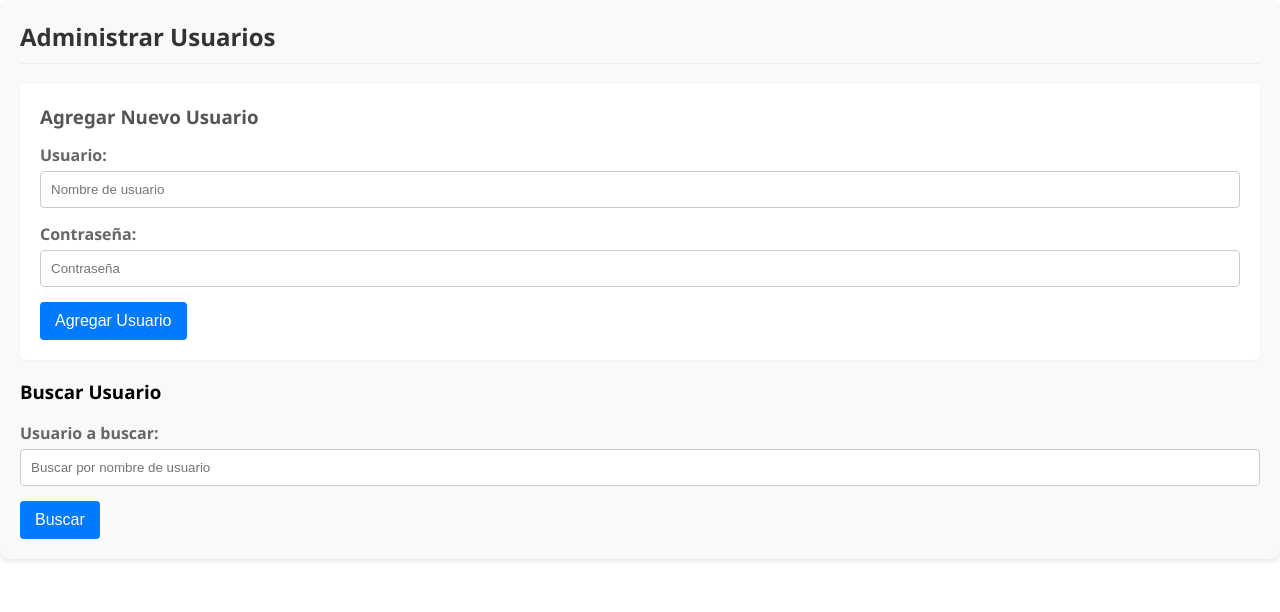
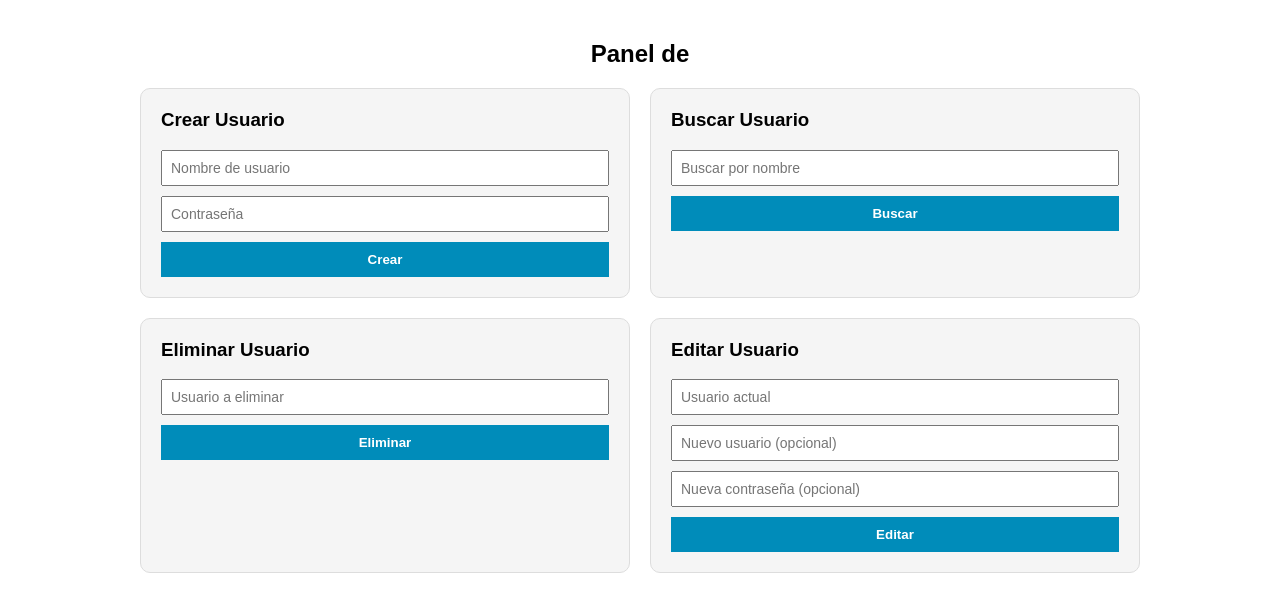
Before and after one commit to Suarwill/React-Inventario, a React (Create React App) app: page /admin in a window 1280 px wide. Shown: the top 612 px of the page. Built offline with nearby package versions, Linux system fonts and the light colour scheme.

Commit message:
adminPanel

```diff
--- a/src/components/AdminPanel.css
+++ b/src/components/AdminPanel.css
@@ -1,83 +1,91 @@
 .admin-panel {
+  max-width: 1000px;
+  margin: 0 auto;
   padding: 20px;
-    background-color: #f9f9f9;
-    border-radius: 8px;
-    box-shadow: 0 2px 4px rgba(0, 0, 0, 0.1);
-    height: 100%; /* Optional: makes it fill the content area */
-    overflow-y: auto; /* Add scroll if content overflows */
+  font-family: Arial, sans-serif;
 }
 
-  .admin-panel h2 {
-    margin-top: 0;
-    color: #333;
-    border-bottom: 1px solid #eee;
-    padding-bottom: 10px;
-    margin-bottom: 20px;
+h2 {
+  text-align: center;
 }
 
-  .admin-form {
-    background-color: #fff;
-    padding: 20px;
-    border-radius: 5px;
-    box-shadow: 0 1px 3px rgba(0, 0, 0, 0.05);
+.grid-container {
+  display: grid;
+  grid-template-columns: repeat(2, 1fr);
+  gap: 20px;
+  margin-top: 20px;
 }
 
-  .admin-form h3 {
-    margin-top: 0;
-    margin-bottom: 15px;
-    color: #555;
+/* Responsivo: 1 columna en pantallas pequeñas */
+@media (max-width: 768px) {
+  .grid-container {
+    grid-template-columns: 1fr;
+  }
 }
 
-  .form-group {
-    margin-bottom: 15px;
+.admin-box {
+  background-color: #f5f5f5;
+  border: 1px solid #ddd;
+  padding: 20px;
+  border-radius: 10px;
 }
 
-  .form-group label {
-    display: block;
-    margin-bottom: 5px;
-    font-weight: bold;
-    color: #666;
+.admin-box h3 {
+  margin-top: 0;
 }
 
-  .form-group input[type="text"],
-  .form-group input[type="password"] {
-    width: 100%;
-    padding: 10px;
-    border: 1px solid #ccc;
-    border-radius: 4px;
-    box-sizing: border-box; /* Include padding and border in element's total width and height */
+.admin-box form {
+  display: flex;
+  flex-direction: column;
 }
 
-  .admin-button {
-    background-color: #007bff;
+.admin-box input {
+  margin-bottom: 10px;
+  padding: 8px;
+  font-size: 14px;
+}
+
+.admin-box button {
+  padding: 10px;
+  background-color: #008cba;
   color: white;
-    padding: 10px 15px;
   border: none;
-    border-radius: 4px;
   cursor: pointer;
-    font-size: 1em;
+  font-weight: bold;
   transition: background-color 0.2s ease;
 }
 
-  .admin-button:hover {
-    background-color: #0056b3;
+.admin-box button:hover {
+  background-color: #006494;
+}
+
+.delete-button {
+  background-color: #e74c3c;
+}
+
+.delete-button:hover {
+  background-color: #c0392b;
+}
+
+.edit-button {
+  background-color: #ffd700;
+  color: #000;
+}
+
+.edit-button:hover {
+  background-color: #e6c200;
 }
 
 .admin-message {
-    margin-top: 15px;
-    padding: 10px;
-    border-radius: 4px;
+  margin-top: 20px;
   text-align: center;
+  font-weight: bold;
 }
 
 .success-message {
-    background-color: #d4edda;
-    color: #155724;
-    border: 1px solid #c3e6cb;
+  color: green;
 }
 
 .error-message {
-    background-color: #f8d7da;
-    color: #721c24;
-    border: 1px solid #f5c6cb;
+  color: red;
 }
--- a/src/components/AdminPanel.js
+++ b/src/components/AdminPanel.js
@@ -3,126 +3,178 @@ import axiosInstance from './axiosConfig';
 import './AdminPanel.css';
 
 const AdminPanel = () => {
+  const usuario = localStorage.getItem('username');
   const [username, setUsername] = useState('');
   const [password, setPassword] = useState('');
+  const [searchQuery, setSearchQuery] = useState('');
+  const [searchResults, setSearchResults] = useState([]);
+  const [deleteUser, setDeleteUser] = useState('');
+  const [editUsername, setEditUsername] = useState('');
+  const [newUsername, setNewUsername] = useState('');
+  const [newPassword, setNewPassword] = useState('');
   const [message, setMessage] = useState('');
   const [messageType, setMessageType] = useState('');
-  const [searchQuery, setSearchQuery] = useState('');
-  const [searchResults, setSearchResults] = useState([]);
+
+  const showMessage = (text, type = 'success') => {
+    setMessage(text);
+    setMessageType(type);
+  };
 
   const handleRegister = async (e) => {
     e.preventDefault();
-    setMessage('');
-    setMessageType('');
-
     if (!username.trim() || !password.trim()) {
-      setMessage('Por favor, ingrese usuario y contraseña.');
-      setMessageType('error');
-      return;
+      return showMessage('Por favor, ingrese usuario y contraseña.', 'error');
     }
 
     try {
-      const response = await axiosInstance.post('/user/register', { username, password });
-
-      setMessage(response.data.message || 'Usuario registrado con éxito.');
-      setMessageType('success');
+      const res = await axiosInstance.post('/user/register', { username, password });
+      showMessage(res.data.message || 'Usuario registrado con éxito.');
       setUsername('');
       setPassword('');
     } catch (error) {
-      console.error("Error registering user:", error);
-      setMessage(error.response?.data?.error || 'Error al registrar el usuario. Intente de nuevo.');
-      setMessageType('error');
+      showMessage(error.response?.data?.error || 'Error al registrar el usuario.', 'error');
     }
   };
 
   const handleSearch = async (e) => {
     e.preventDefault();
-    setSearchResults([]); // Clear previous results
+    try {
+      const res = await axiosInstance.get('/user/search', { params: { username: searchQuery } });
+      setSearchResults(res.data);
+      showMessage('');
+    } catch (error) {
+      showMessage(error.response?.data?.error || 'Error al buscar usuario.', 'error');
+    }
+  };
 
-    if (!searchQuery.trim()) {
-      setMessage('Por favor, ingrese un nombre de usuario para buscar.');
-      setMessageType('error');
-      return;
+  const handleDelete = async (e) => {
+    e.preventDefault();
+    try {
+      const res = await axiosInstance.delete(`/user/${deleteUser}`);
+      showMessage(res.data.message);
+      setDeleteUser('');
+    } catch (error) {
+      showMessage(error.response?.data?.error || 'Error al eliminar usuario.', 'error');
+    }
+  };
+
+  const handleEdit = async (e) => {
+    e.preventDefault();
+    if (!editUsername.trim() || (!newUsername.trim() && !newPassword.trim())) {
+      return showMessage('Ingrese un usuario actual y al menos un dato nuevo.', 'error');
     }
 
     try {
-      const response = await axiosInstance.get('/user/search', { params: { username: searchQuery } });
-      setSearchResults(response.data);
-      setMessage('');
-      setMessageType('');
+      const res = await axiosInstance.put(`/user/${editUsername}`, {
+        newUsername: newUsername.trim() || undefined,
+        newPassword: newPassword.trim() || undefined,
+      });
+      showMessage(res.data.message);
+      setEditUsername('');
+      setNewUsername('');
+      setNewPassword('');
     } catch (error) {
-      console.error("Error searching for user:", error);
-      setMessage(error.response?.data?.error || 'Error al buscar el usuario. Intente de nuevo.');
-      setMessageType('error');
+      showMessage(error.response?.data?.error || 'Error al editar usuario.', 'error');
     }
   };
 
   return (
     <div className="admin-panel">
-      <h2>Administrar Usuarios</h2>
+      <h2>Panel de {usuario}</h2>
 
-      <form onSubmit={handleRegister} className="admin-form">
-        <h3>Agregar Nuevo Usuario</h3>
-        <div className="form-group">
-          <label htmlFor="new-username">Usuario:</label>
+      <div className="grid-container">
+        {/* Crear Usuario */}
+        <div className="admin-box">
+          <h3>Crear Usuario</h3>
+          <form onSubmit={handleRegister}>
             <input
-            id="new-username"
               type="text"
               placeholder="Nombre de usuario"
               value={username}
               onChange={(e) => setUsername(e.target.value)}
               required
             />
-        </div>
-        <div className="form-group">
-          <label htmlFor="new-password">Contraseña:</label>
             <input
-            id="new-password"
               type="password"
               placeholder="Contraseña"
               value={password}
               onChange={(e) => setPassword(e.target.value)}
               required
             />
+            <button type="submit">Crear</button>
+          </form>
         </div>
-        <button type="submit" className="admin-button">Agregar Usuario</button>
-        {message && (
-          <p className={`admin-message ${messageType === 'error' ? 'error-message' : 'success-message'}`}>
-            {message}
-          </p>
-        )}
-      </form>
 
-      <form onSubmit={handleSearch} className="search-form">
+        {/* Buscar Usuario */}
+        <div className="admin-box">
           <h3>Buscar Usuario</h3>
-        <div className="form-group">
-          <label htmlFor="search-username">Usuario a buscar:</label>
+          <form onSubmit={handleSearch}>
             <input
-            id="search-username"
               type="text"
-            placeholder="Buscar por nombre de usuario"
+              placeholder="Buscar por nombre"
               value={searchQuery}
               onChange={(e) => setSearchQuery(e.target.value)}
               required
             />
-        </div>
-        <button type="submit" className="admin-button">Buscar</button>
-        {message && (
-          <p className={`admin-message ${messageType === 'error' ? 'error-message' : 'success-message'}`}>
-            {message}
-          </p>
-        )}
+            <button type="submit">Buscar</button>
           </form>
-
           {searchResults.length > 0 && (
-        <div className="search-results">
-          <h3>Resultados de la búsqueda:</h3>
             <ul>
               {searchResults.map((user) => (
                 <li key={user.id}>{user.username}</li>
               ))}
             </ul>
+          )}
         </div>
+
+        {/* Eliminar Usuario */}
+        <div className="admin-box">
+          <h3>Eliminar Usuario</h3>
+          <form onSubmit={handleDelete}>
+            <input
+              type="text"
+              placeholder="Usuario a eliminar"
+              value={deleteUser}
+              onChange={(e) => setDeleteUser(e.target.value)}
+              required
+            />
+            <button type="submit" className="delete-button">Eliminar</button>
+          </form>
+        </div>
+
+        {/* Editar Usuario */}
+        <div className="admin-box">
+          <h3>Editar Usuario</h3>
+          <form onSubmit={handleEdit}>
+            <input
+              type="text"
+              placeholder="Usuario actual"
+              value={editUsername}
+              onChange={(e) => setEditUsername(e.target.value)}
+              required
+            />
+            <input
+              type="text"
+              placeholder="Nuevo usuario (opcional)"
+              value={newUsername}
+              onChange={(e) => setNewUsername(e.target.value)}
+            />
+            <input
+              type="password"
+              placeholder="Nueva contraseña (opcional)"
+              value={newPassword}
+              onChange={(e) => setNewPassword(e.target.value)}
+            />
+            <button type="submit" className="edit-button">Editar</button>
+          </form>
+        </div>
+      </div>
+
+      {/* Mensajes */}
+      {message && (
+        <p className={`admin-message ${messageType === 'error' ? 'error-message' : 'success-message'}`}>
+          {message}
+        </p>
       )}
     </div>
   );
```
Also changed, not shown: back-inventario/controllers/user.controller.js (+31 -0 lines), back-inventario/routes/user.routes.js (+9 -3 lines), 11 other files (tests, documents, lock files or other folders). Lines whose indentation alone changed are shown as unchanged.
